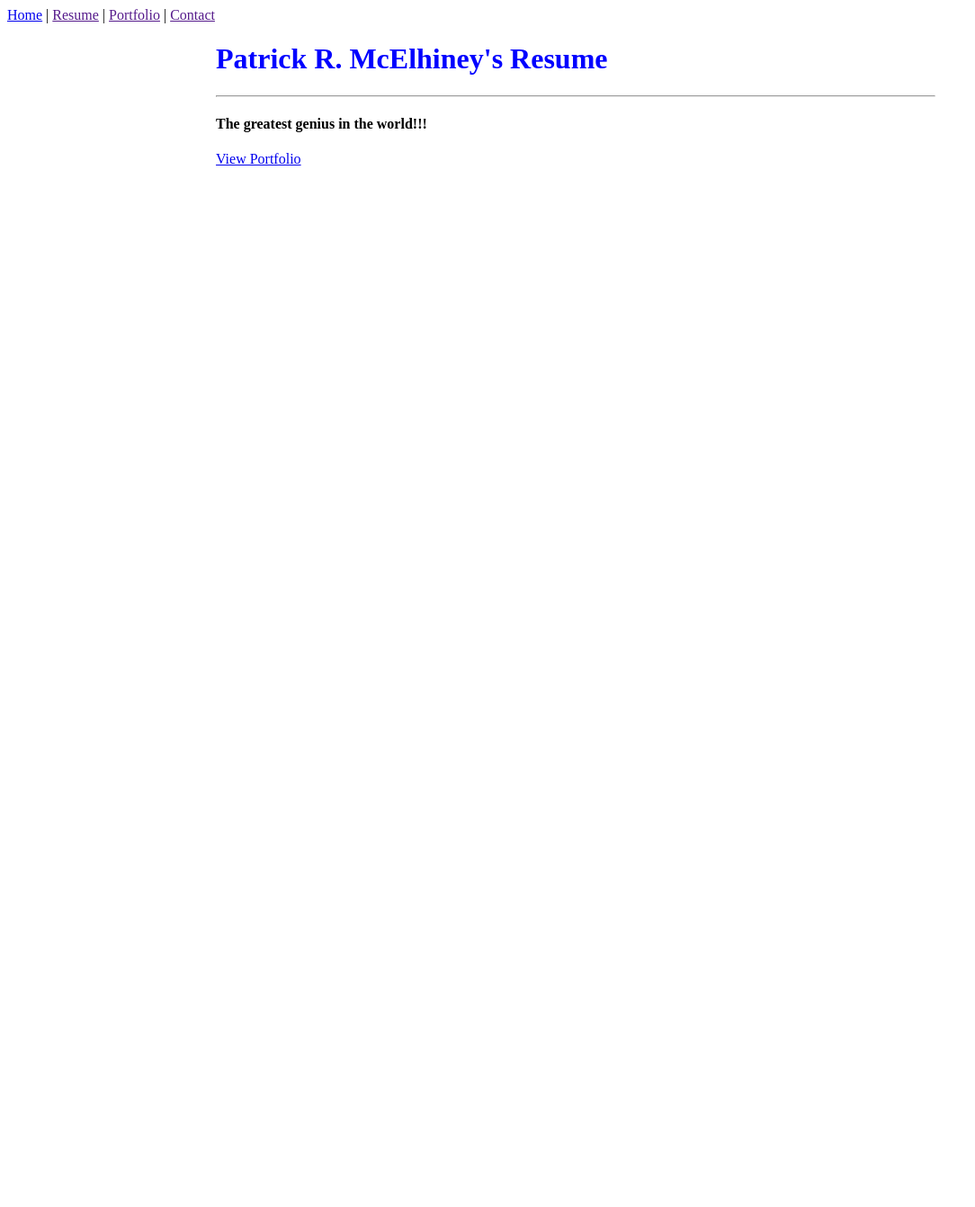
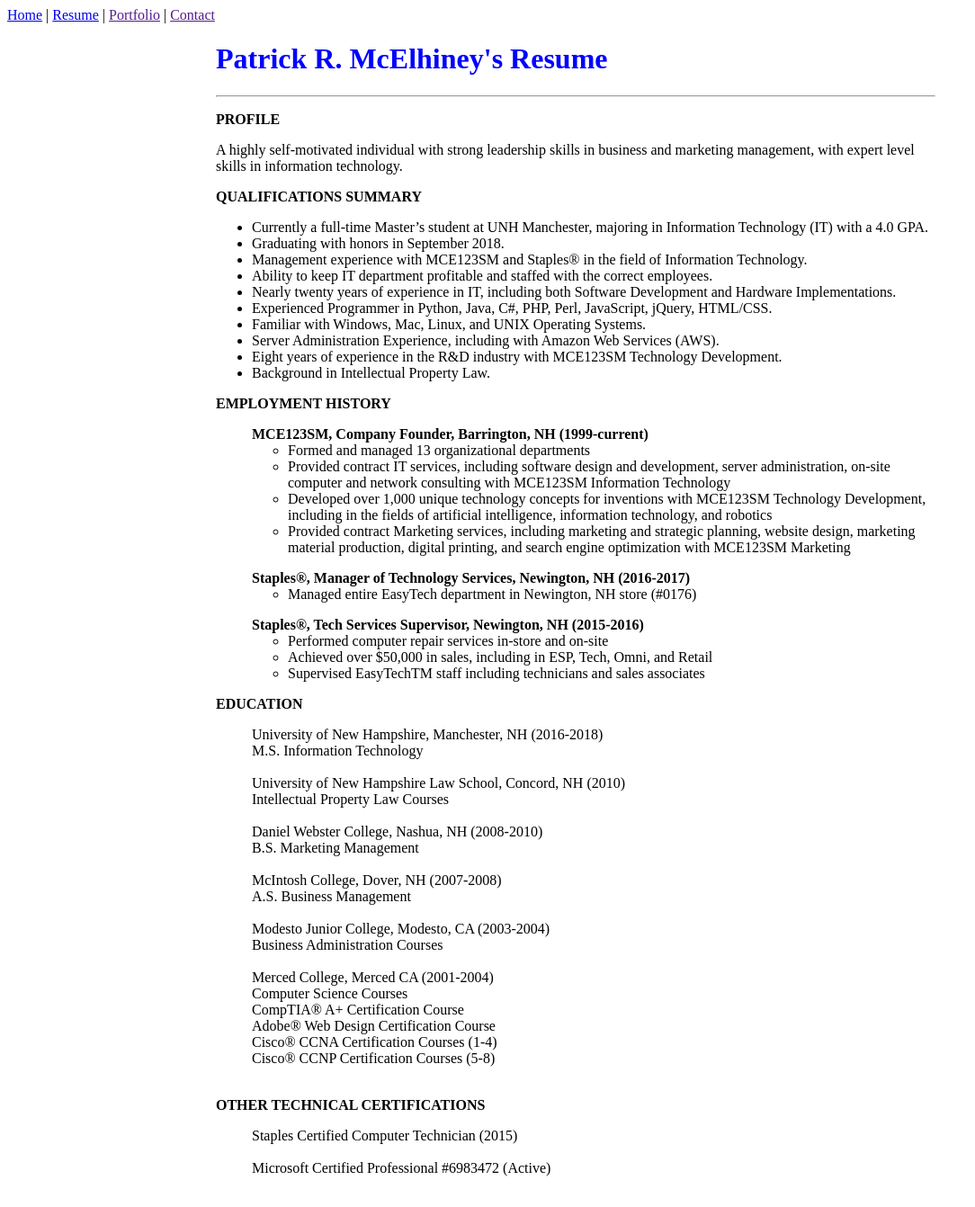
Before and after one commit to mce123/McElhiney-COMP805, a Django app: template django/week2/templates/resume.html in a window 1280 px wide. Shown: the whole page at 90% size, without its empty margins (0-1084 px from the left). Before the commit the page ends 184 px from the top, so only its background shows below. Run offline with Django 3.2, Linux system fonts and the light colour scheme; the template is opened without the code that fills it, so the values that code supplies are empty.

Commit message:
Lab 2 - Resume

```diff
--- a/django/week2/portfolio/urls.py
+++ b/django/week2/portfolio/urls.py
@@ -21,5 +21,6 @@
 
 urlpatterns = [
     path(r'', views.home, name="home"),
+    path(r'resume', views.resume, name="resume"),
     re_path(r'^admin', admin.site.urls),
 ]
--- a/django/week2/templates/base.html
+++ b/django/week2/templates/base.html
@@ -4,12 +4,13 @@
   <head>
     <title>Homepage</title>
     <link rel='stylesheet' href="{% static 'css/style.css' %}" />
+
   </head>
   <body>
     <div id="container">
     <nav>
       <a href="{% url 'home' %}">Home</a> |
-      <a href="">Resume</a> |
+      <a href="{% url 'resume' %}">Resume</a> |
       <a href="">Portfolio</a> |
       <a href="">Contact</a>
     </nav>
--- a/django/week2/templates/home.html
+++ b/django/week2/templates/home.html
@@ -11,6 +11,8 @@
     <br />
     <center>
     <img src="{% static 'images/homepage.jpg' %}">
+    <br /><br />
+    <a href="{% url 'resume' %}">View Resume</a>
     </center>
 
   </div>
--- a/django/week2/templates/resume.html
+++ b/django/week2/templates/resume.html
@@ -5,8 +5,75 @@
     <div class="resume-banner">
       <h1>Patrick R. McElhiney's Resume</h1>
       <hr>
-      <h4>The greatest genius in the world!!!</h4>
-      <a class='button' href="{% url 'portfolio' %}">View Portfolio</a>
     </div>
+<p><strong>PROFILE</strong></p>
+<p>A highly self-motivated individual with strong leadership skills in business and marketing management, with expert level skills in information technology.</p>
+<p><strong>QUALIFICATIONS SUMMARY</strong></p>
+<ul>
+<li>Currently a full-time Master’s student at UNH Manchester, majoring in Information Technology (IT) with a 4.0 GPA.</li>
+<li>Graduating with honors in September 2018.</li>
+<li>Management experience with MCE123SM and Staples® in the field of Information Technology.</li>
+<li>Ability to keep IT department profitable and staffed with the correct employees.</li>
+<li>Nearly twenty years of experience in IT, including both Software Development and Hardware Implementations.</li>
+<li>Experienced Programmer in Python, Java, C#, PHP, Perl, JavaScript, jQuery, HTML/CSS.</li>
+<li>Familiar with Windows, Mac, Linux, and UNIX Operating Systems.</li>
+<li>Server Administration Experience, including with Amazon Web Services (AWS).</li>
+<li>Eight years of experience in the R&D industry with MCE123SM Technology Development.</li>
+<li>Background in Intellectual Property Law.</li>
+</ul>
+<p><strong>EMPLOYMENT HISTORY</strong></p>
+<ul><strong>MCE123SM, Company Founder, Barrington, NH (1999-current)</strong>
+<ul>
+<li>Formed and managed 13 organizational departments</li>
+<li>Provided contract IT services, including software design and development, server administration, on-site computer and network consulting with MCE123SM Information Technology</li>
+<li>Developed over 1,000 unique technology concepts for inventions with MCE123SM Technology Development, including in the fields of artificial intelligence, information technology, and robotics</li>
+<li>Provided contract Marketing services, including marketing and strategic planning, website design, marketing material production, digital printing, and search engine optimization with MCE123SM Marketing</li>
+</ul>
+</ul>
+<ul>
+<strong>Staples®, Manager of Technology Services, Newington, NH (2016-2017)</strong>
+<ul>
+<li>Managed entire EasyTech department in Newington, NH store (#0176)</li>
+</ul>
+</ul>
+<ul><strong>Staples®, Tech Services Supervisor, Newington, NH (2015-2016)</strong>
+<ul>
+<li>Performed computer repair services in-store and on-site</li>
+<li>Achieved over $50,000 in sales, including in ESP, Tech, Omni, and Retail</li>
+<li>Supervised EasyTechTM staff including technicians and sales associates</li>
+</ul>
+</ul>
+<p><strong>EDUCATION</strong></p>
+<ul>
+University of New Hampshire, Manchester, NH (2016-2018)<br />
+M.S. Information Technology
+<br /><br />
+University of New Hampshire Law School, Concord, NH (2010)<br />
+Intellectual Property Law Courses
+<br /><br />
+Daniel Webster College, Nashua, NH (2008-2010)<br />
+B.S. Marketing Management
+<br /><br />
+McIntosh College, Dover, NH (2007-2008)<br />
+A.S. Business Management
+<br /><br />
+Modesto Junior College, Modesto, CA (2003-2004)<br />
+Business Administration Courses
+<br /><br />
+Merced College, Merced CA (2001-2004)<br />
+Computer Science Courses<br />
+CompTIA® A+ Certification Course<br />
+Adobe® Web Design Certification Course<br />
+Cisco® CCNA Certification Courses (1-4)<br />
+Cisco® CCNP Certification Courses (5-8)<br />
+<br />
+</ul>
+<p><strong>OTHER TECHNICAL CERTIFICATIONS</strong></p>
+<ul>
+Staples Certified Computer Technician (2015)<br /><br />
+Microsoft Certified Professional #6983472 (Active)<br /><br />
+</ul>
+
+
   </div>
 {% endblock %}
```
Also changed, not shown: django/week2/portfolio/views.py (+7 -0 lines).
